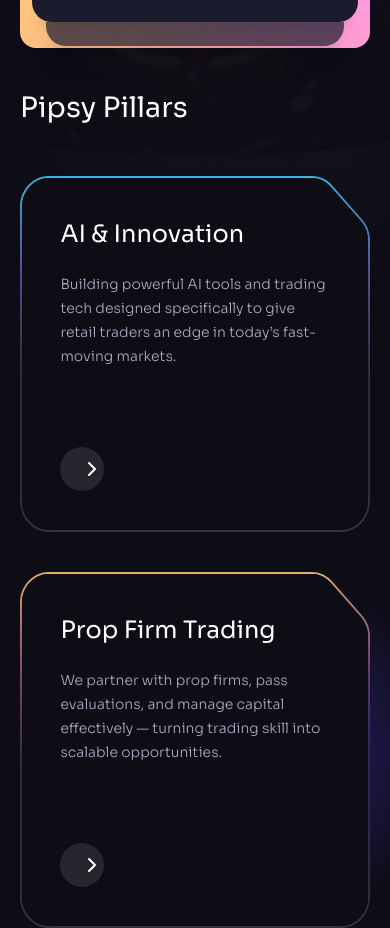
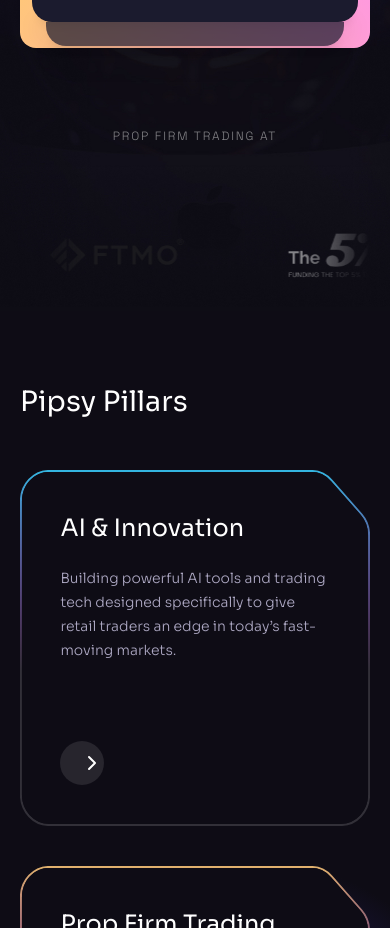
Before and after one commit to martin254/Pipsyhussle, a React (Vite) app: page / in a window 390 px wide. Shown: the part 1088-2016 px from the top of the page. Built offline with nearby package versions, Linux system fonts and the light colour scheme.

Commit message:
Update Hero.jsx

```diff
--- a/src/components/Hero.jsx
+++ b/src/components/Hero.jsx
@@ -37,7 +37,6 @@
           </h1>
           <p className="body-1 max-w-3xl mx-auto mb-6 text-n-2 lg:mb-8">
            Pipsy combines hands-on trading expertise with cutting-edge AI technology to empower everyday investors and traders in retail financial markets.
-
           </p>
           <Button href="https://docs.google.com/forms/d/e/1FAIpQLScrqZp-NM92BOqKdmmm8tVaYIwdY1iBRrrgLJzbayCPh6aadQ/viewform?usp=sharing&ouid=101945323099356235426" white>
             Join AlgoLite Waitlist
@@ -58,10 +57,6 @@
                 />
 
                 <Generating className="absolute left-4 right-4 bottom-5 md:left-1/2 md:right-auto md:bottom-8 md:w-[31rem] md:-translate-x-1/2" />
-
-
-
-
               </div>
             </div>
 
@@ -76,11 +71,10 @@
               alt="hero"
             />
           </div>
-
-
         </div>
 
-        <CompanyLogos className="hidden relative z-10 mt-20 lg:block" />
+        {/* ✅ FIXED LINE BELOW: Removed 'hidden' and 'lg:block' */}
+        <CompanyLogos className="relative z-10 mt-20" />
       </div>
 
       <BottomLine />
```
